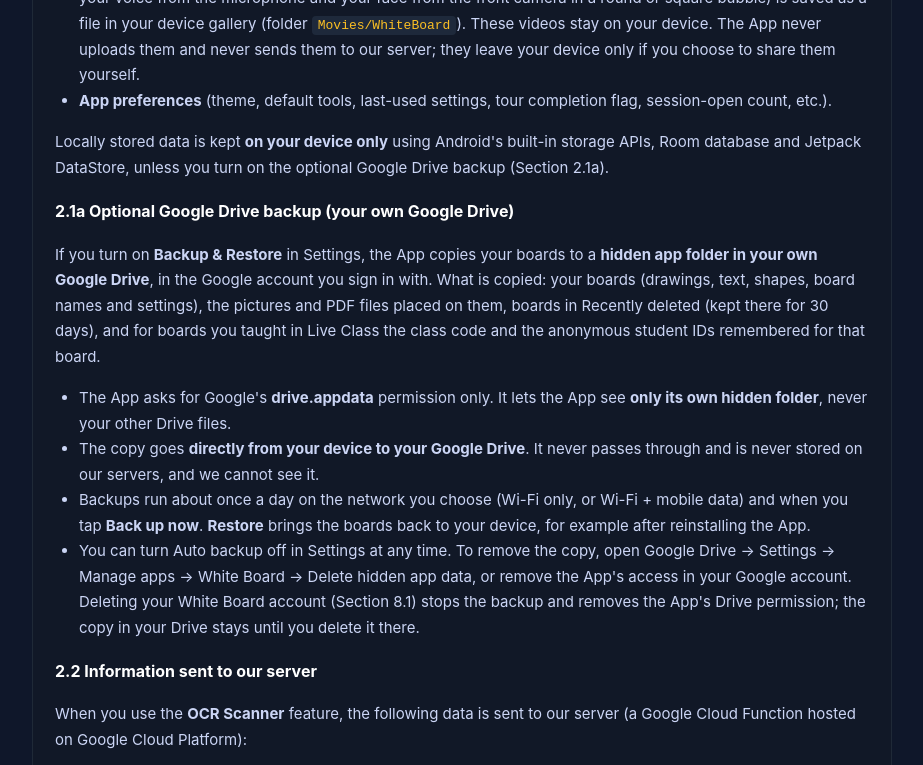
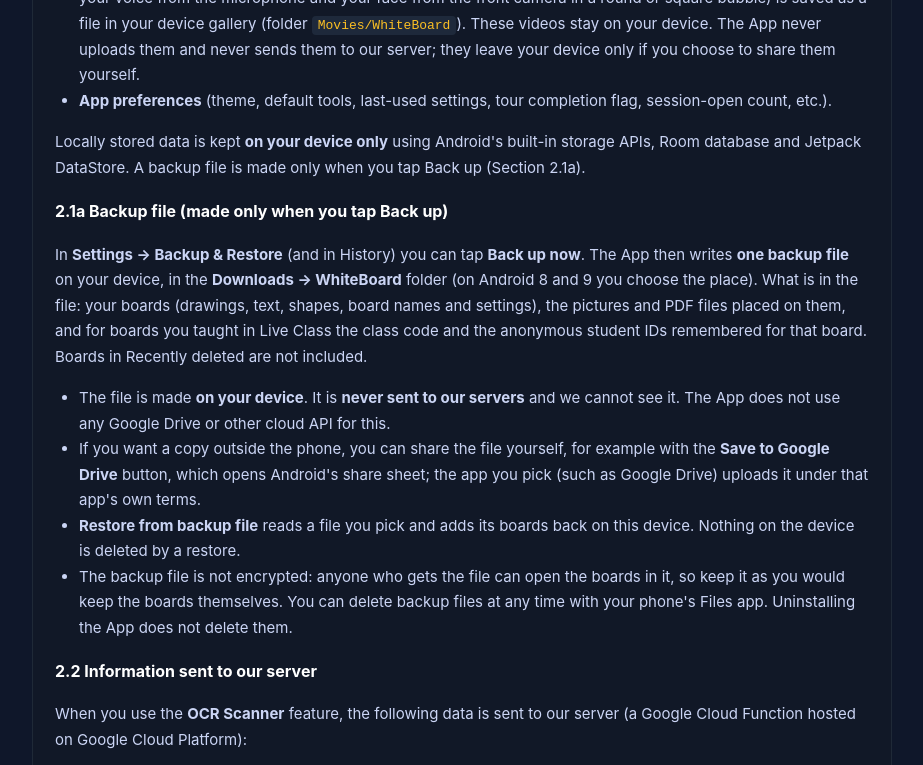
Before and after one commit to rhlkmr19/privacy-policy, a plain HTML site: page index.html in a window 1280 px wide. Shown: the part 1260-2025 px from the top of the page, without its empty margins (178-1101 px from the left). Drawn offline with Linux system fonts and the light colour scheme.

Commit message:
Privacy: backup is now a file on the device (no Google Drive API)

```diff
--- a/index.html
+++ b/index.html
@@ -87,7 +87,7 @@
     <p class="meta">
         <strong>App:</strong> White Board &nbsp;|&nbsp;
         <strong>Effective date:</strong> 7 June 2026 &nbsp;|&nbsp;
-        <strong>Last updated:</strong> 15 November 2026
+        <strong>Last updated:</strong> 20 November 2026
     </p>
 
     <div class="card">
@@ -153,33 +153,33 @@
         </ul>
         <p>
             Locally stored data is kept <strong>on your device only</strong> using
-            Android's built-in storage APIs, Room database and Jetpack DataStore, unless you
-            turn on the optional Google Drive backup (Section 2.1a).
+            Android's built-in storage APIs, Room database and Jetpack DataStore. A backup file
+            is made only when you tap Back up (Section 2.1a).
         </p>
 
-        <h3>2.1a Optional Google Drive backup (your own Google Drive)</h3>
+        <h3>2.1a Backup file (made only when you tap Back up)</h3>
         <p>
-            If you turn on <strong>Backup &amp; Restore</strong> in Settings, the App copies your
-            boards to a <strong>hidden app folder in your own Google Drive</strong>, in the Google
-            account you sign in with. What is copied: your boards (drawings, text, shapes, board
-            names and settings), the pictures and PDF files placed on them, boards in Recently
-            deleted (kept there for 30 days), and for boards you taught in Live Class the class
-            code and the anonymous student IDs remembered for that board.
+            In <strong>Settings &rarr; Backup &amp; Restore</strong> (and in History) you can tap
+            <strong>Back up now</strong>. The App then writes <strong>one backup file</strong> on your
+            device, in the <strong>Downloads &rarr; WhiteBoard</strong> folder (on Android 8 and 9 you
+            choose the place). What is in the file: your boards (drawings, text, shapes, board names
+            and settings), the pictures and PDF files placed on them, and for boards you taught in
+            Live Class the class code and the anonymous student IDs remembered for that board.
+            Boards in Recently deleted are not included.
         </p>
         <ul>
-            <li>The App asks for Google's <strong>drive.appdata</strong> permission only. It lets
-                the App see <strong>only its own hidden folder</strong>, never your other Drive
-                files.</li>
-            <li>The copy goes <strong>directly from your device to your Google Drive</strong>. It
-                never passes through and is never stored on our servers, and we cannot see it.</li>
-            <li>Backups run about once a day on the network you choose (Wi-Fi only, or Wi-Fi +
-                mobile data) and when you tap <strong>Back up now</strong>. <strong>Restore</strong>
-                brings the boards back to your device, for example after reinstalling the App.</li>
-            <li>You can turn Auto backup off in Settings at any time. To remove the copy, open
-                Google Drive &rarr; Settings &rarr; Manage apps &rarr; White Board &rarr; Delete
-                hidden app data, or remove the App's access in your Google account. Deleting your
-                White Board account (Section 8.1) stops the backup and removes the App's Drive
-                permission; the copy in your Drive stays until you delete it there.</li>
+            <li>The file is made <strong>on your device</strong>. It is <strong>never sent to our
+                servers</strong> and we cannot see it. The App does not use any Google Drive or other
+                cloud API for this.</li>
+            <li>If you want a copy outside the phone, you can share the file yourself, for example
+                with the <strong>Save to Google Drive</strong> button, which opens Android's share
+                sheet; the app you pick (such as Google Drive) uploads it under that app's own
+                terms.</li>
+            <li><strong>Restore from backup file</strong> reads a file you pick and adds its boards
+                back on this device. Nothing on the device is deleted by a restore.</li>
+            <li>The backup file is not encrypted: anyone who gets the file can open the boards in
+                it, so keep it as you would keep the boards themselves. You can delete backup files
+                at any time with your phone's Files app. Uninstalling the App does not delete them.</li>
         </ul>
 
         <h3>2.2 Information sent to our server</h3>
@@ -641,13 +641,6 @@
             <a href="https://www.cloudflare.com/privacypolicy/" target="_blank" rel="noopener">https://www.cloudflare.com/privacypolicy/</a>
         </p>
 
-        <h3>4.13 Google Drive API (optional backup)</h3>
-        <p>
-            Only if you turn on Backup &amp; Restore: the App uses the Google Drive API with the
-            drive.appdata permission to keep a copy of your boards in a hidden folder of your own
-            Google Drive (Section 2.1a). Google's privacy policy applies to your Google Drive:
-            <a href="https://policies.google.com/privacy" target="_blank" rel="noopener">policies.google.com/privacy</a>.
-        </p>
     </div>
 
     <h2>5. Users in the European Economic Area (EEA), UK and Switzerland — GDPR</h2>
@@ -766,8 +759,9 @@
             <li>Clearing the App's data:
                 <em>Android Settings &rarr; Apps &rarr; White Board &rarr; Storage &rarr; Clear data</em>.</li>
             <li>Uninstalling the App, which removes all locally stored data.</li>
-            <li>If you used the optional Google Drive backup, its copy stays in your own Google
-                Drive until you delete it there (Section 2.1a).</li>
+            <li>Backup files you made (Section 2.1a) are not removed by uninstalling the App;
+                delete them with your phone's Files app, and any copy you shared from the place you
+                shared it to.</li>
         </ul>
         <p>
             <strong>Server-side data:</strong> The OCR scan count record stored in
```
